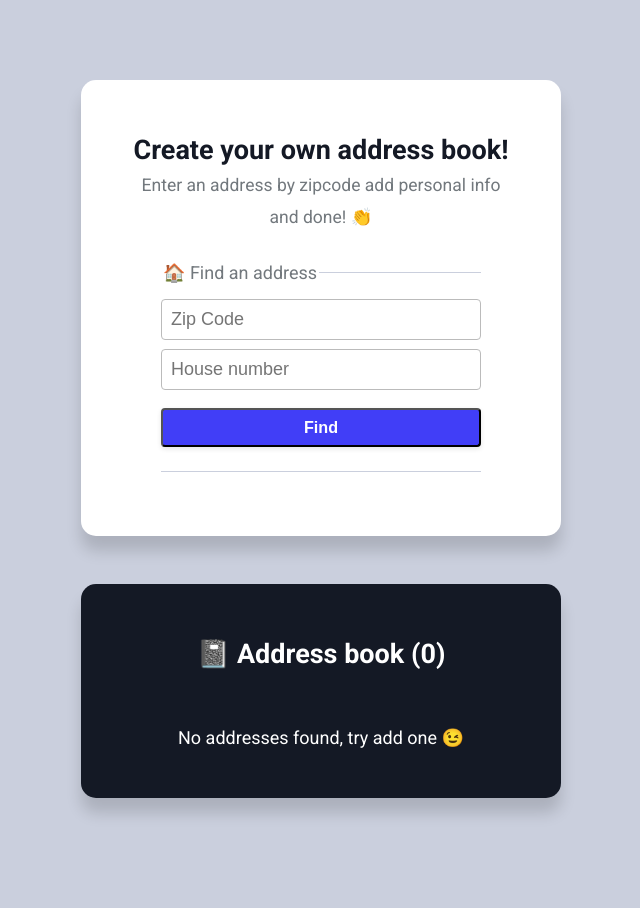
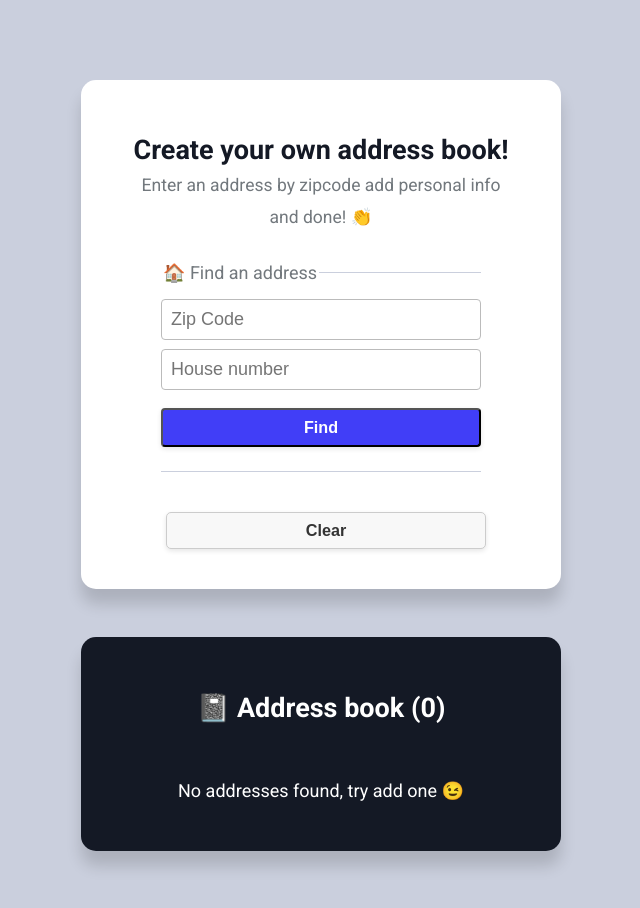
Before and after one commit to tatiana-sthl/react-dev-test-address-book, a React (Create React App) app: page / in a window 1280 px wide. Shown: the top 908 px of the page, without its empty margins (319-959 px from the left). Before the commit the page ends 878 px from the top, so only its background shows below. Built offline with nearby package versions, Linux system fonts and the light colour scheme.

Commit message:
add clear button

```diff
--- a/src/App.js
+++ b/src/App.js
@@ -118,6 +118,20 @@ function App() {
     // addAddress({ ...foundAddress, firstName, lastName });
   };
 
+  const handleClearForm = () => {
+    // Réinitialisez tous les champs du formulaire en utilisant votre hook
+    handleChange("zipCode", "");
+    handleChange("houseNumber", "");
+    handleChange("firstName", "");
+    handleChange("lastName", "");
+    handleChange("selectedAddress", "");
+    // Réinitialisez également les états liés aux résultats
+    setError(undefined);
+    setAddresses([]);
+  };
+
+
+
   return (
     <main>
       <Section>
@@ -188,6 +202,7 @@ function App() {
         {error && <ErrorMessage message={error} />}
 
         {/* TODO: Add a button to clear all form fields. Button must look different from the default primary button, see design. */}
+        <Button type="button" onClick={handleClearForm} variant="clear">Clear</Button>
       </Section>
 
       <Section variant="dark">
--- a/src/ui/components/Button/Button.js
+++ b/src/ui/components/Button/Button.js
@@ -12,6 +12,7 @@ const Button = ({
   const buttonClass = cx($.button, {
     [$.primary]: variant === "primary",
     [$.secondary]: variant === "secondary",
+    [$.clear]: variant === "clear"
   });
 
   return (
--- a/src/ui/components/Button/Button.module.css
+++ b/src/ui/components/Button/Button.module.css
@@ -12,14 +12,6 @@
   width: 100%;
 }
 
-.button.primary {
-  background-color: var(--color-brand);
-}
-
-.button.secondary {
-  background-color: var(--color-text-light);
-}
-
 .button:hover {
   transform: scale(1.05);
 }
@@ -31,3 +23,19 @@
 /** TODO: Create separate styles for .primary and .secondary variants of this button:
 * - Must use the CSS variables declared in App.css
 */
+
+.button.primary {
+  background-color: var(--color-brand);
+}
+
+.button.secondary {
+  background-color: var(--color-text-light);
+}
+
+.button.clear {
+  background-color: #f8f8f8;
+  color: #333;
+  border: 1px solid #ccc;
+  border-radius: 5px;
+  margin-left: 10px; /* Ajoutez un espacement à gauche pour le séparer du bouton "Find" */
+}
```
Also changed, not shown: src/App.css (line endings or trailing spaces).
